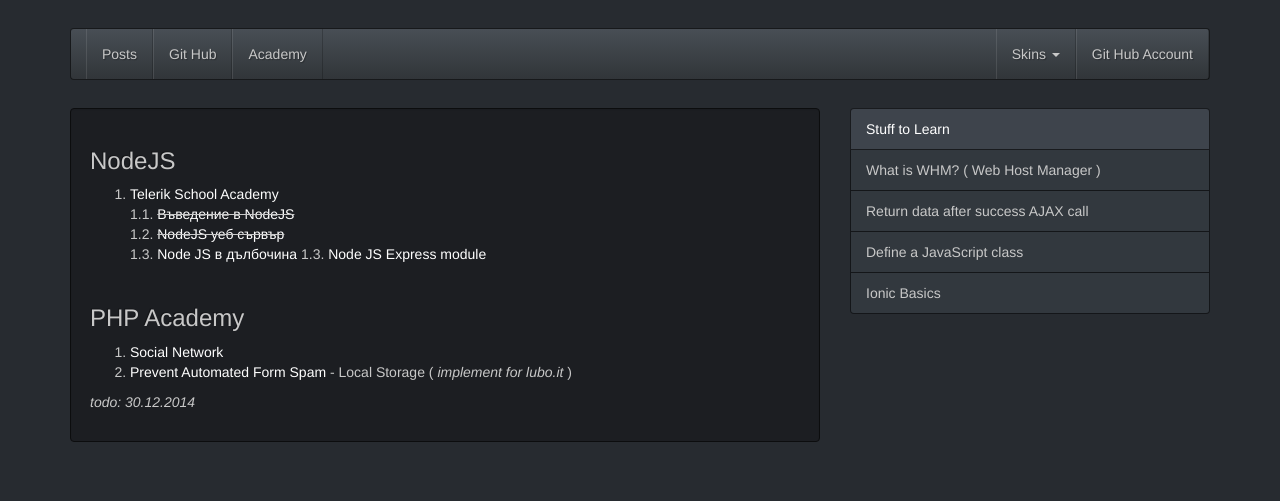
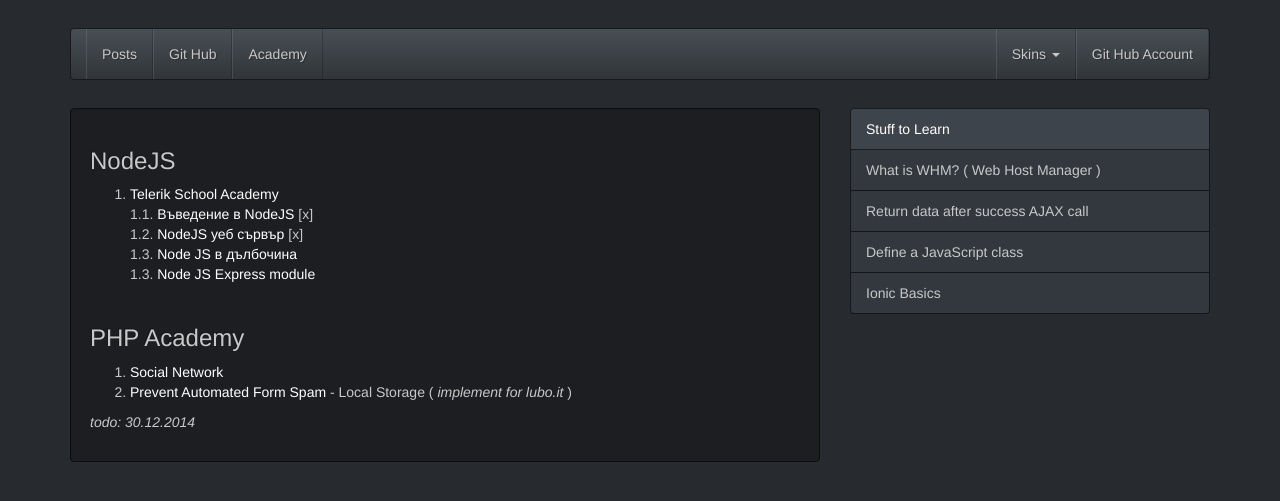
Before and after one commit to donvercety/donvercety.github.io, a Jekyll site: the page built from _posts/2014-12-28-stuff-to-learn.md, in a window 1280 px wide. Shown: the top 501 px of the page. Built offline with Jekyll 4.4.1, drawn with Linux system fonts in a browser that asks for light colours; nearby versions of some CDN libraries.

```diff
--- a/_posts/2014-12-28-stuff-to-learn.md
+++ b/_posts/2014-12-28-stuff-to-learn.md
@@ -10,8 +10,8 @@ description: >
 ### NodeJS
 
 1. [Telerik School Academy](https://www.youtube.com/playlist?list=PLF4lVL1sPDSmiF3qBNkxOcAQOsGFMJhSd)
-1.1. ~~[Въведение в NodeJS](https://www.youtube.com/watch?v=kqhTrYr0lOw)~~
-1.2. ~~[NodeJS уеб сървър](https://www.youtube.com/watch?v=OQM7HptXBXA)~~
+1.1. [Въведение в NodeJS](https://www.youtube.com/watch?v=kqhTrYr0lOw) [x]
+1.2. [NodeJS уеб сървър](https://www.youtube.com/watch?v=OQM7HptXBXA) [x]
 1.3. [Node JS в дълбочина](https://www.youtube.com/watch?v=qlNz_mrPni0&index=3&list=PLF4lVL1sPDSmiF3qBNkxOcAQOsGFMJhSd)
 1.3. [Node JS Express module](https://www.youtube.com/watch?v=tv3DsYIxU8c)
 
```
